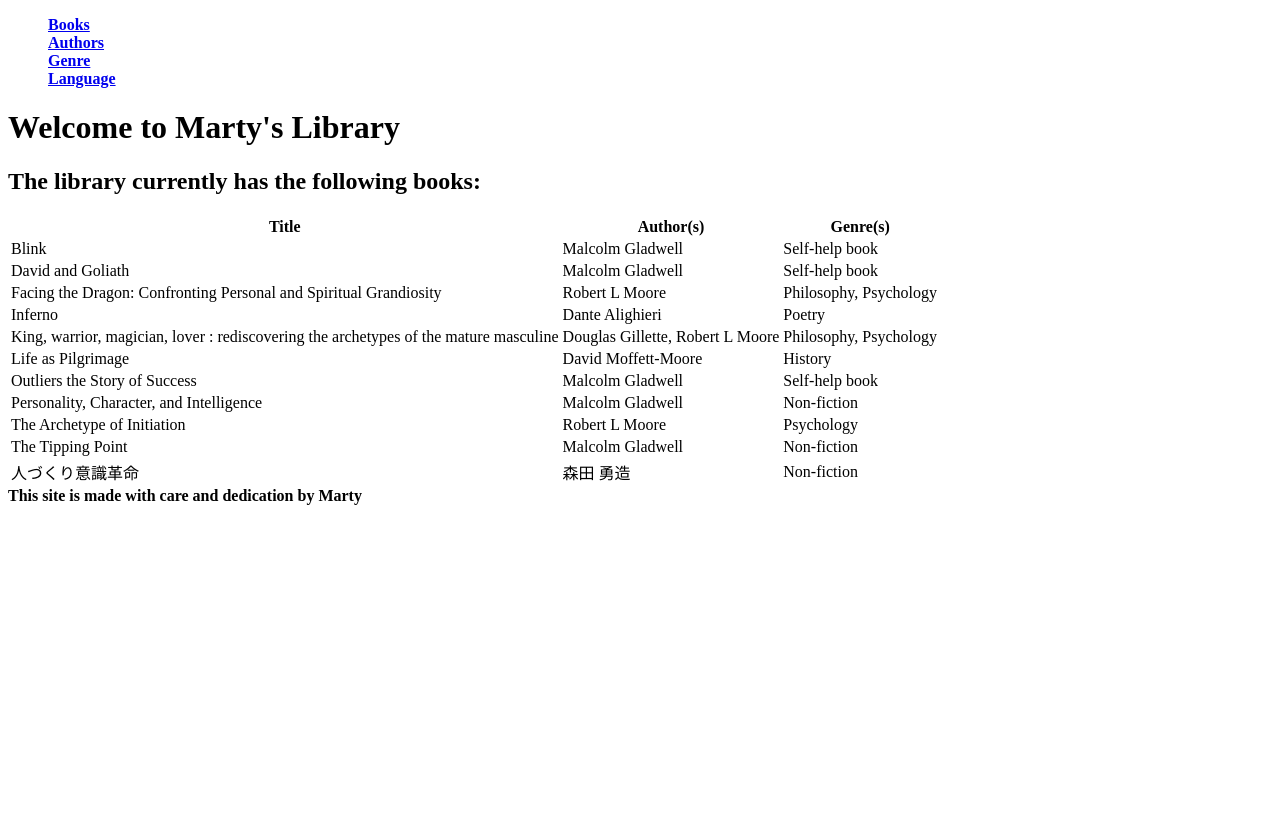
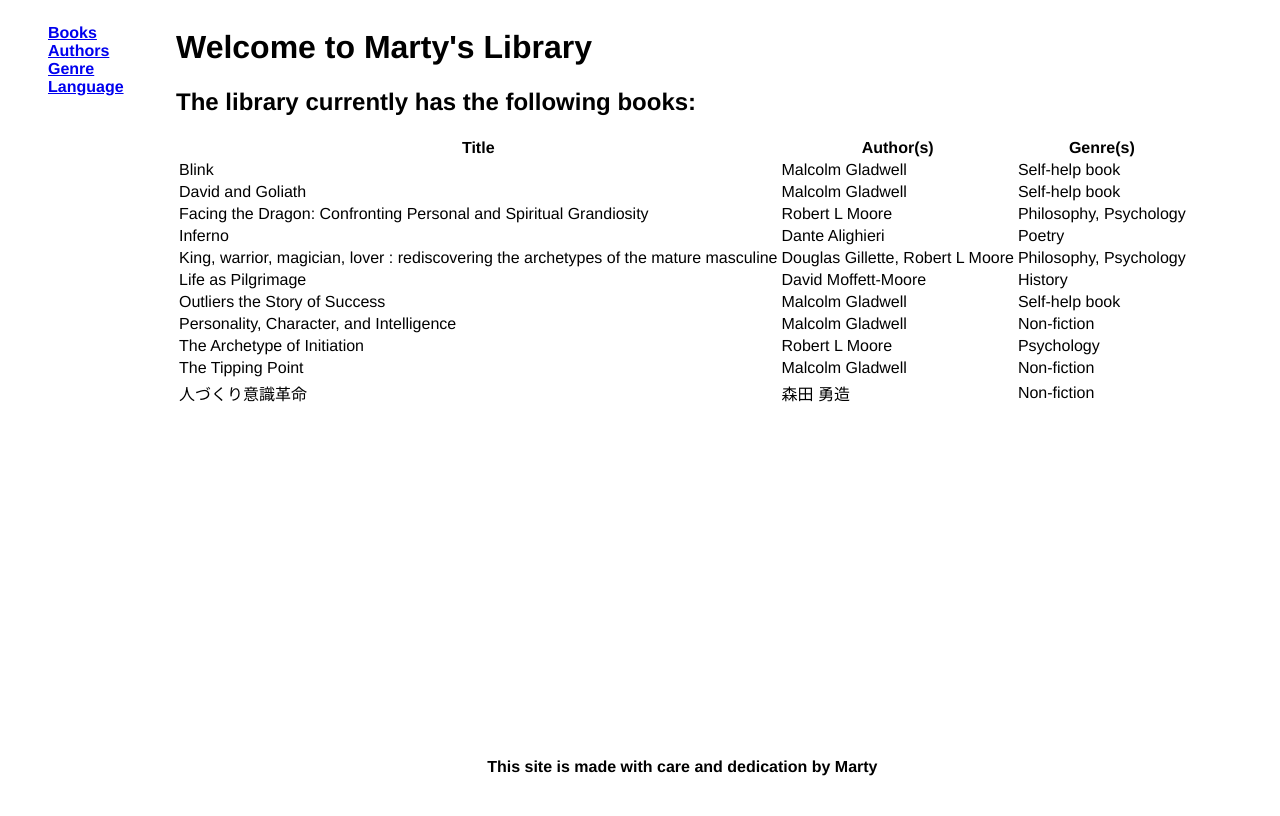
Before and after one commit to marty-zhu/django-demo-site, a Django app: page /catalog/ in a window 1280 px wide. Before the commit the page ends 505 px from the top, so only its background shows below. Run offline with Django 4.2, Linux system fonts and the light colour scheme; data comes from the database, SQL or seed files in the repository.

Commit message:
created basic index page layout

```diff
--- a/catalog/static/catalog/css/main.css
+++ b/catalog/static/catalog/css/main.css
@@ -1,3 +1,25 @@
-ul {
+* {
+    font-family: Helvetica, sans-serif;
+}
+
+ul.navbar {
     list-style: none;
+    width: 10vw;
 }
+
+body {
+    display: flex;
+    flex-flow: row nowrap;
+}
+
+div.container {
+    display: flex;
+    flex-flow: column nowrap;
+    height: 100vh;
+    justify-content: space-between;
+}
+
+footer {
+    padding: 2rem;
+    text-align: center;
+}
--- a/catalog/templates/catalog/base_generic.html
+++ b/catalog/templates/catalog/base_generic.html
@@ -13,8 +13,12 @@
 <body>
 
     {% include 'catalog/side_navbar.html' %}
-    {% block content %}{% endblock content %}
-    {% include 'catalog/footer.html' %}
+    <div class="container">
+        <main class="container">
+            {% block content %}{% endblock content %}
+        </main>
+        {% include 'catalog/footer.html' %}
+    </div>
 
 </body>
 </html>
```
